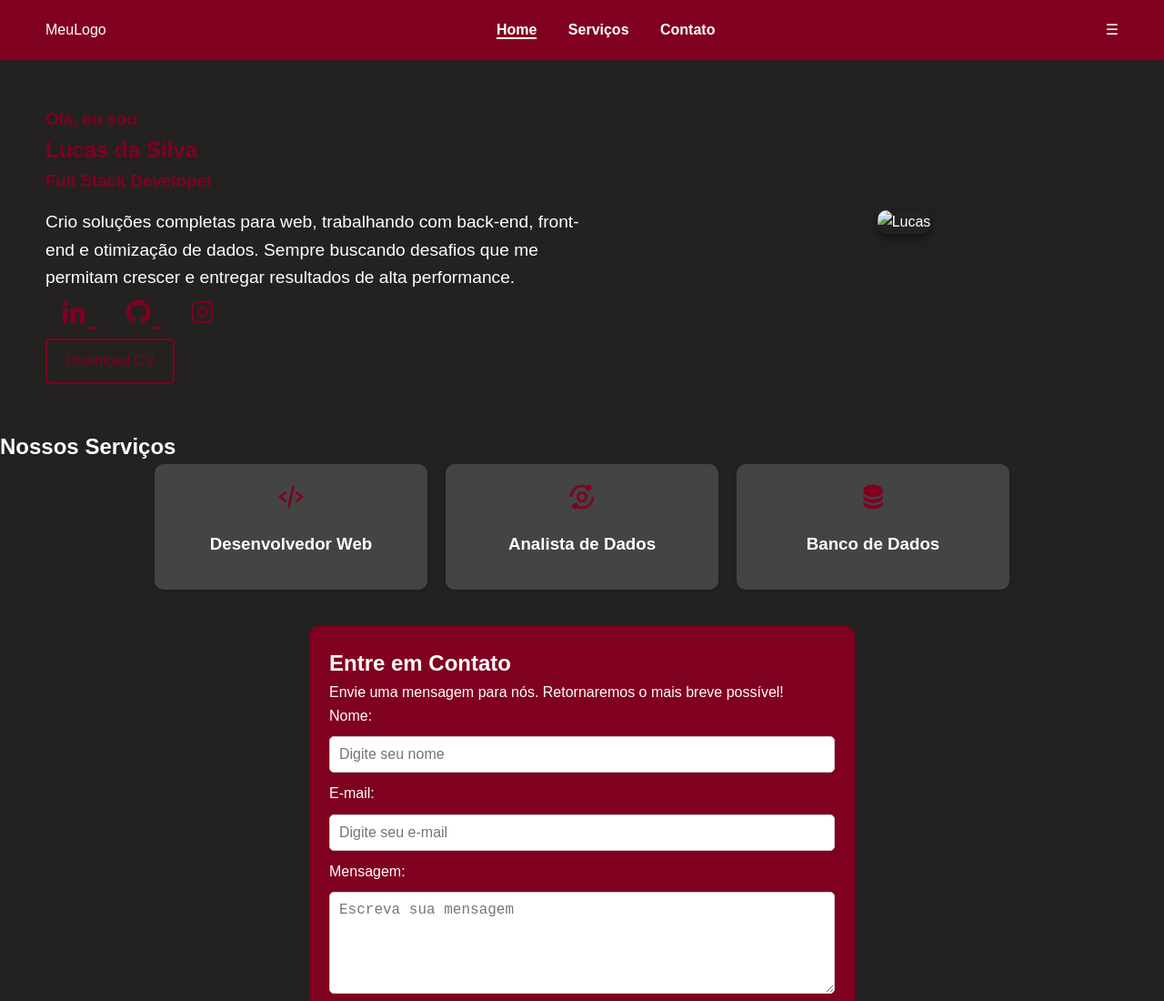
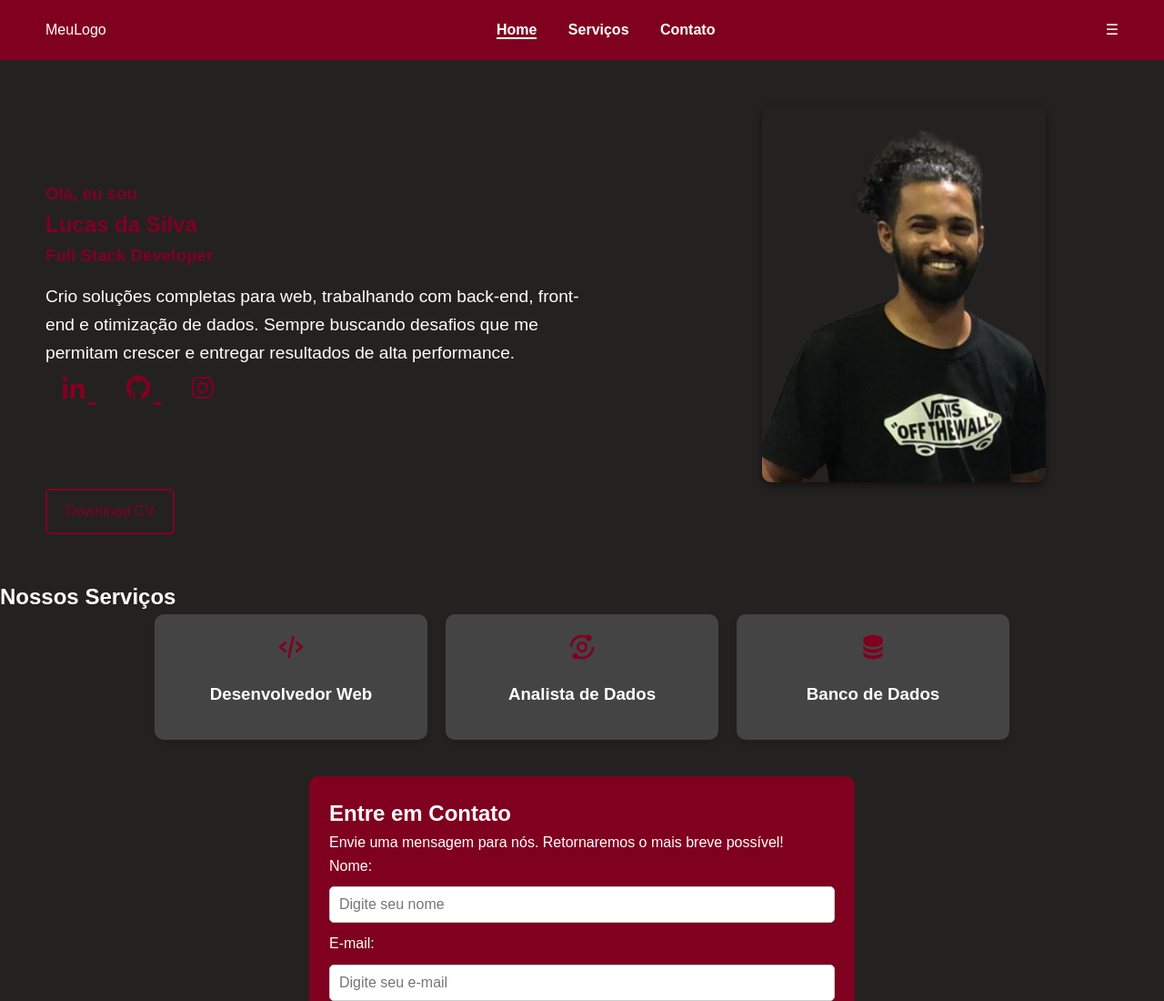
Before and after one commit to lucasds678/site-de-apresenta-ao-lucas-da-silva-, a plain HTML site: page index.html in a window 1280 px wide. Shown: the top 1100 px of the page at 91% size. Drawn offline with nearby package versions, Linux system fonts and the light colour scheme; a script that the page names is missing.

Commit message:
fix(index.html): fixed image profile path

```diff
--- a/index.html
+++ b/index.html
@@ -46,7 +46,7 @@
                 </div>
             </div>
             <div class="home-img">
-                <img src="./IMG/lucas-sem-fundo.png" alt="Lucas"> <!-- Corrigido o nome da imagem -->
+                <img src="./lucas sem fundo .png" alt="Lucas"> <!-- Corrigido o nome da imagem -->
             </div>
         </div>
         <a href="#" class="btn">Download CV</a>
```
